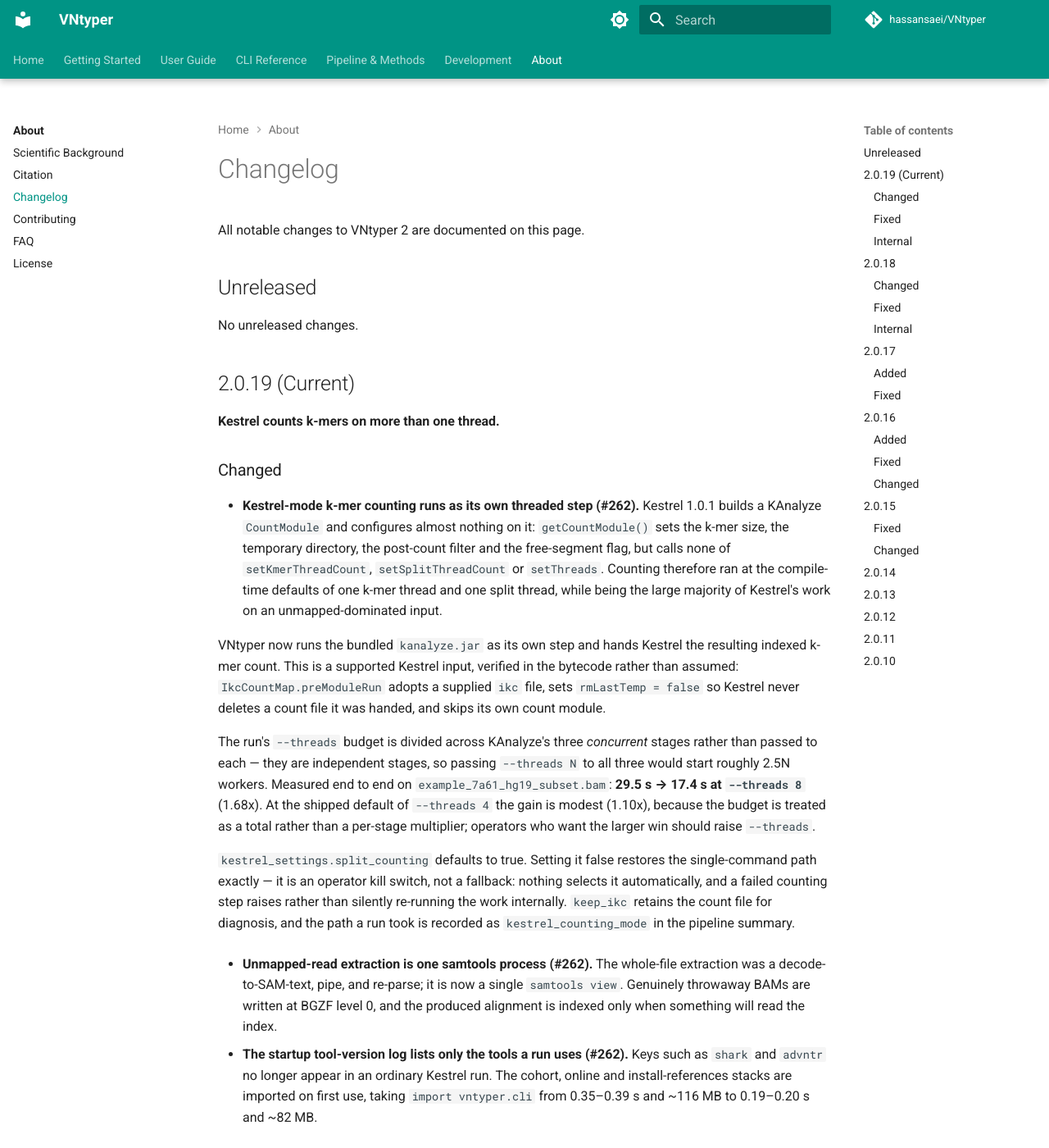
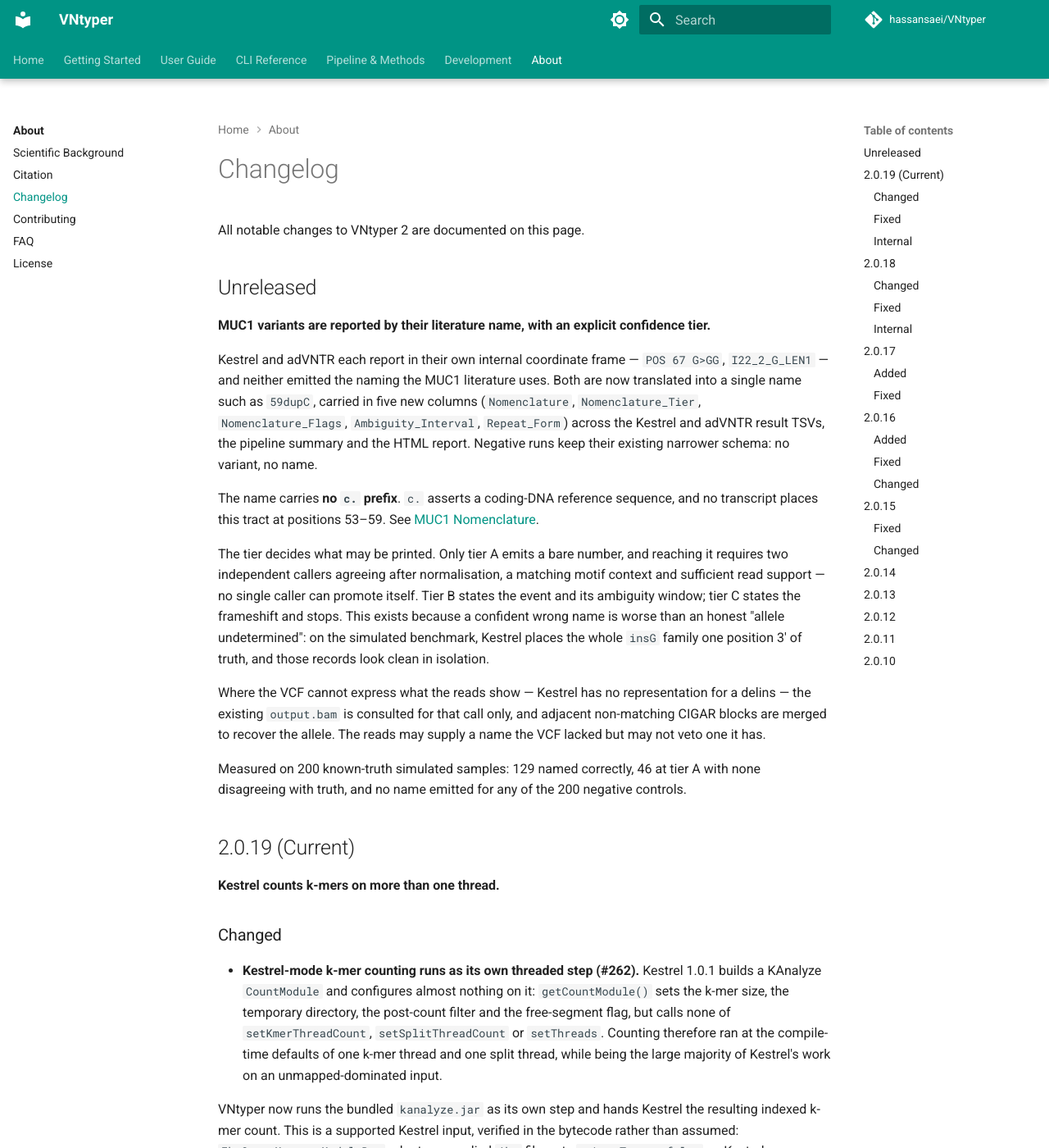
Before and after one commit to hassansaei/VNtyper, an MkDocs documentation site: the page built from docs/about/changelog.md, in a window 1280 px wide and 1400 px high. Shown: the whole window at 82% size. Built offline with MkDocs 1.6.1 and Material for MkDocs 9.7.7, drawn with Linux system fonts in a browser that asks for light colours; comment, search, counter and statistics services are not loaded.

Commit message:
docs(nomenclature): document the naming, the tiers, and why there is no c. prefix
A new pipeline page covering the name, the reference it is named against, the
three tiers as an emission rule rather than a label, the flag vocabulary, and
where the reads are consulted. The five columns are added to the output-files
reference and the change is recorded in the changelog.

Two things the page states plainly because they are the ones most easily got
wrong. First, `c.` asserts a coding-DNA reference sequence and no transcript
places this tract at 53-59, so emitting `c.59dupC` would claim a coordinate
system that does not exist for this locus. Second, HGVS's 3'-most rule means 3'
of the *coding* sequence, and MUC1 is minus-strand, so HGVS-3' is genomic-left
here -- a pipeline that normalises and assumes the result is HGVS-ready is right
for MUC1 by strand coincidence and would be wrong by a full repeat width on a
plus-strand gene.

Also documented: normalisation fixes description-level disagreement between
callers, not allele-level disagreement where a record encodes a sequence that
was never present. That is a finding about the callers; tier C is the response.

Research use only, stated on the page.

`make docs-check` builds cleanly; `make check-all` green (6493 passed).

Co-Authored-By: Claude Opus 5 (1M context) <noreply@anthropic.com>
Claude-Session: https://claude.ai/code/session_01Pg4z9V8nWrQd5a6rbHovJu

```diff
--- a/docs/about/changelog.md
+++ b/docs/about/changelog.md
@@ -4,7 +4,35 @@ All notable changes to VNtyper 2 are documented on this page.
 
 ## Unreleased
 
-No unreleased changes.
+**MUC1 variants are reported by their literature name, with an explicit confidence
+tier.**
+
+Kestrel and adVNTR each report in their own internal coordinate frame — `POS 67 G>GG`,
+`I22_2_G_LEN1` — and neither emitted the naming the MUC1 literature uses. Both are now
+translated into a single name such as `59dupC`, carried in five new columns
+(`Nomenclature`, `Nomenclature_Tier`, `Nomenclature_Flags`, `Ambiguity_Interval`,
+`Repeat_Form`) across the Kestrel and adVNTR result TSVs, the pipeline summary and the
+HTML report. Negative runs keep their existing narrower schema: no variant, no name.
+
+The name carries **no `c.` prefix**. `c.` asserts a coding-DNA reference sequence, and
+no transcript places this tract at positions 53–59. See
+[MUC1 Nomenclature](../pipeline/nomenclature.md).
+
+The tier decides what may be printed. Only tier A emits a bare number, and reaching it
+requires two independent callers agreeing after normalisation, a matching motif context
+and sufficient read support — no single caller can promote itself. Tier B states the
+event and its ambiguity window; tier C states the frameshift and stops. This exists
+because a confident wrong name is worse than an honest "allele undetermined": on the
+simulated benchmark, Kestrel places the whole `insG` family one position 3′ of truth,
+and those records look clean in isolation.
+
+Where the VCF cannot express what the reads show — Kestrel has no representation for a
+delins — the existing `output.bam` is consulted for that call only, and adjacent
+non-matching CIGAR blocks are merged to recover the allele. The reads may supply a name
+the VCF lacked but may not veto one it has.
+
+Measured on 200 known-truth simulated samples: 129 named correctly, 46 at tier A with
+none disagreeing with truth, and no name emitted for any of the 200 negative controls.
 
 ## 2.0.19 (Current)
 
--- a/mkdocs.yml
+++ b/mkdocs.yml
@@ -136,6 +136,7 @@ nav:
     - Kestrel Genotyping: pipeline/kestrel.md
     - Scoring & Confidence: pipeline/scoring-and-confidence.md
     - Variant Flagging: pipeline/flagging.md
+    - MUC1 Nomenclature: pipeline/nomenclature.md
     - Optional Modules: pipeline/optional-modules.md
     - Reports & Visualization: pipeline/reports.md
   - Development:
```
Also changed, not shown: docs/pipeline/nomenclature.md (added, +115 -0 lines), docs/user-guide/output-files.md (+12 -0 lines).
